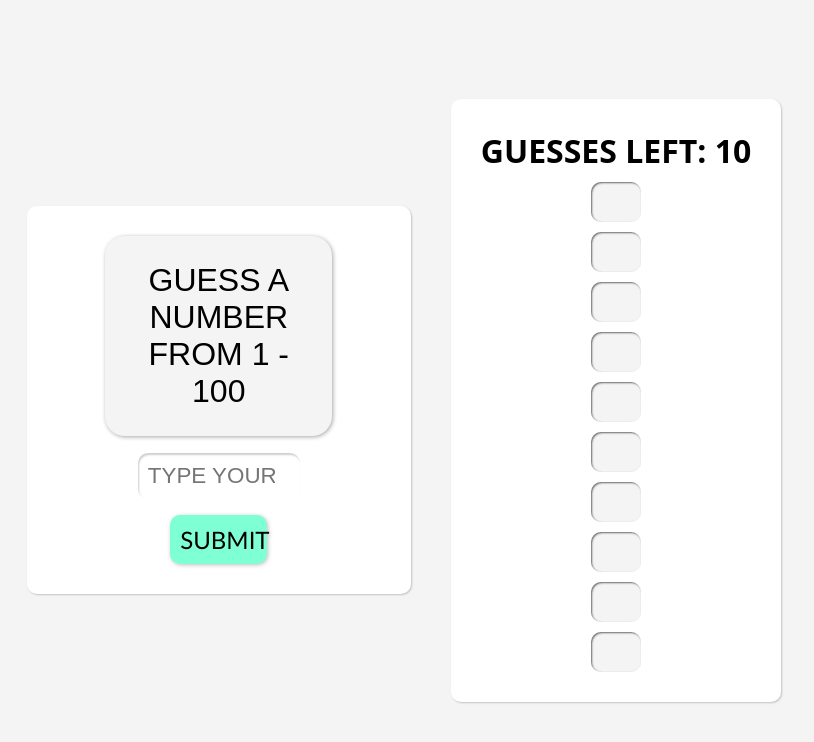
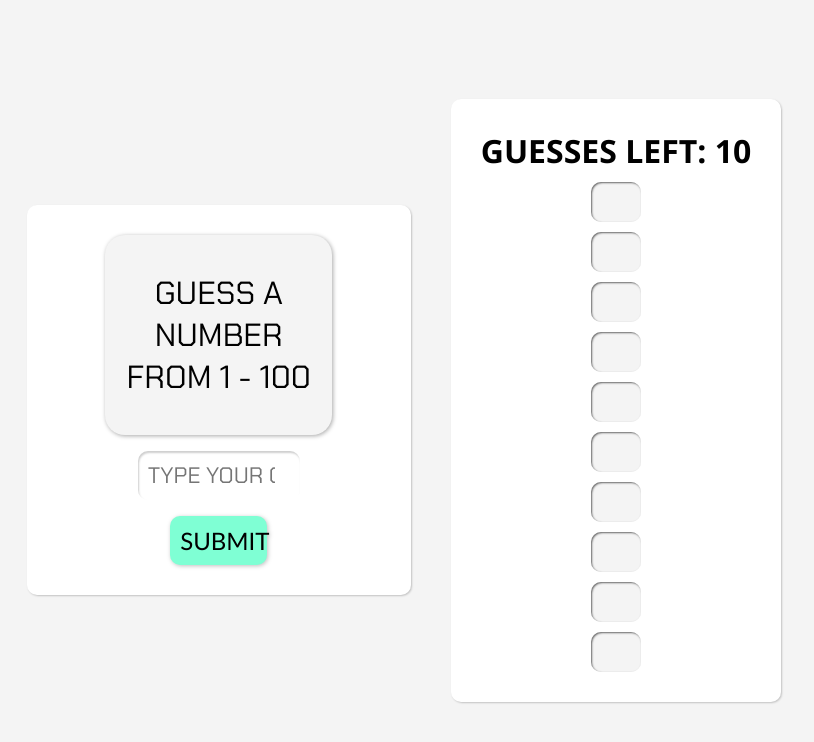
Before and after one commit to Ferdinand-ng/Number-Guesser2, a plain HTML site: page index.htm in a window 1280 px wide. Shown: the whole page, without its empty margins (236-1050 px from the left). Drawn offline with nearby package versions, Linux system fonts and the light colour scheme.

Commit message:
Update index.htm

```diff
--- a/index.htm
+++ b/index.htm
@@ -4,6 +4,9 @@
     <meta charset="UTF-8">
     <meta name="viewport" content="width=device-width, initial-scale=1.0">
     <title>Document</title>
+    <link rel="preconnect" href="https://fonts.googleapis.com">
+<link rel="preconnect" href="https://fonts.gstatic.com" crossorigin>
+<link href="https://fonts.googleapis.com/css2?family=Chakra+Petch:ital,wght@0,300;0,400;0,500;0,600;0,700;1,300;1,400;1,500;1,600;1,700&family=Open+Sans:ital,wght@0,300..800;1,300..800&family=Pinyon+Script&display=swap" rel="stylesheet">
     <link rel="stylesheet" href="./styles.css">
 </head>
 <body>
```
